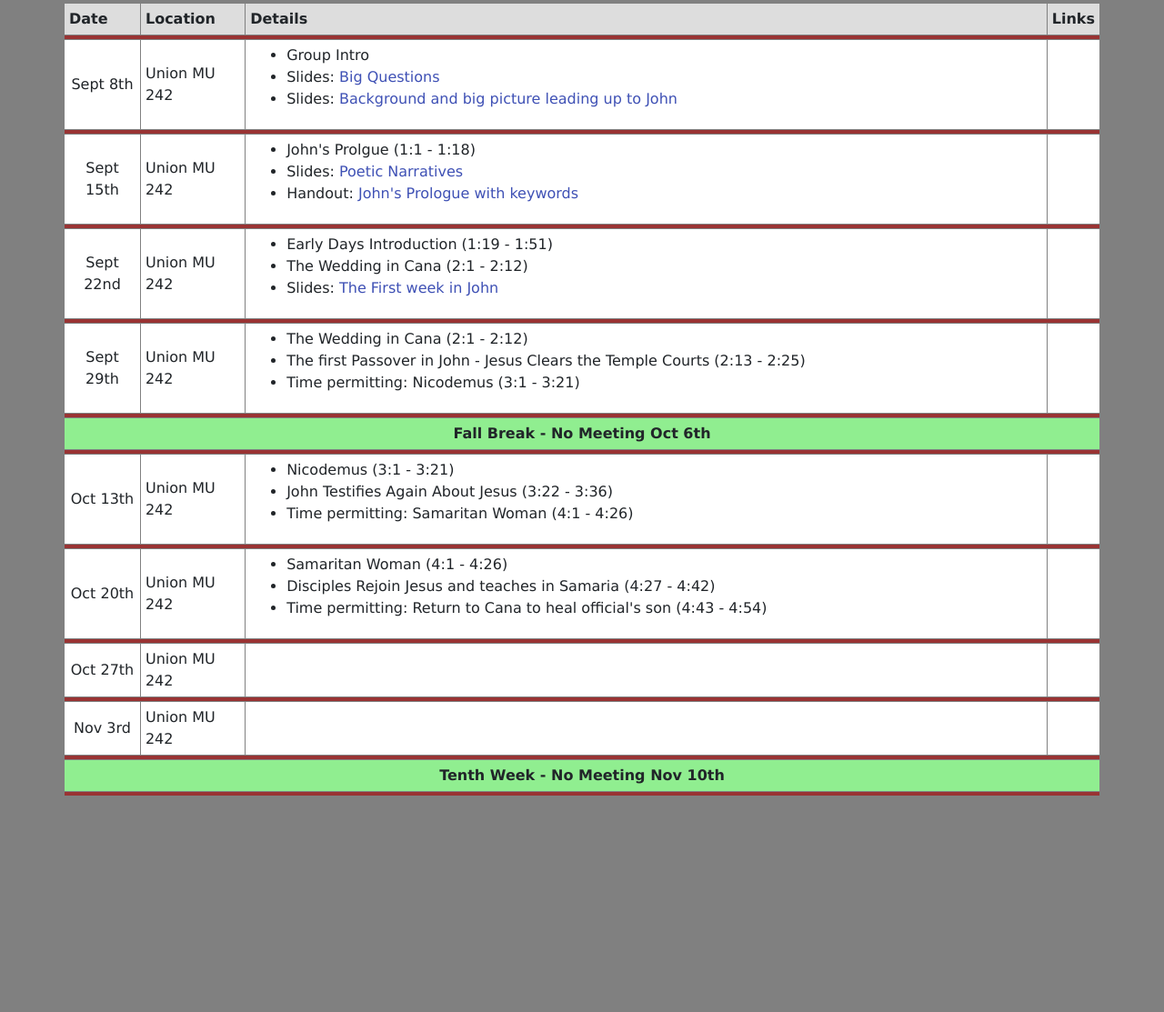
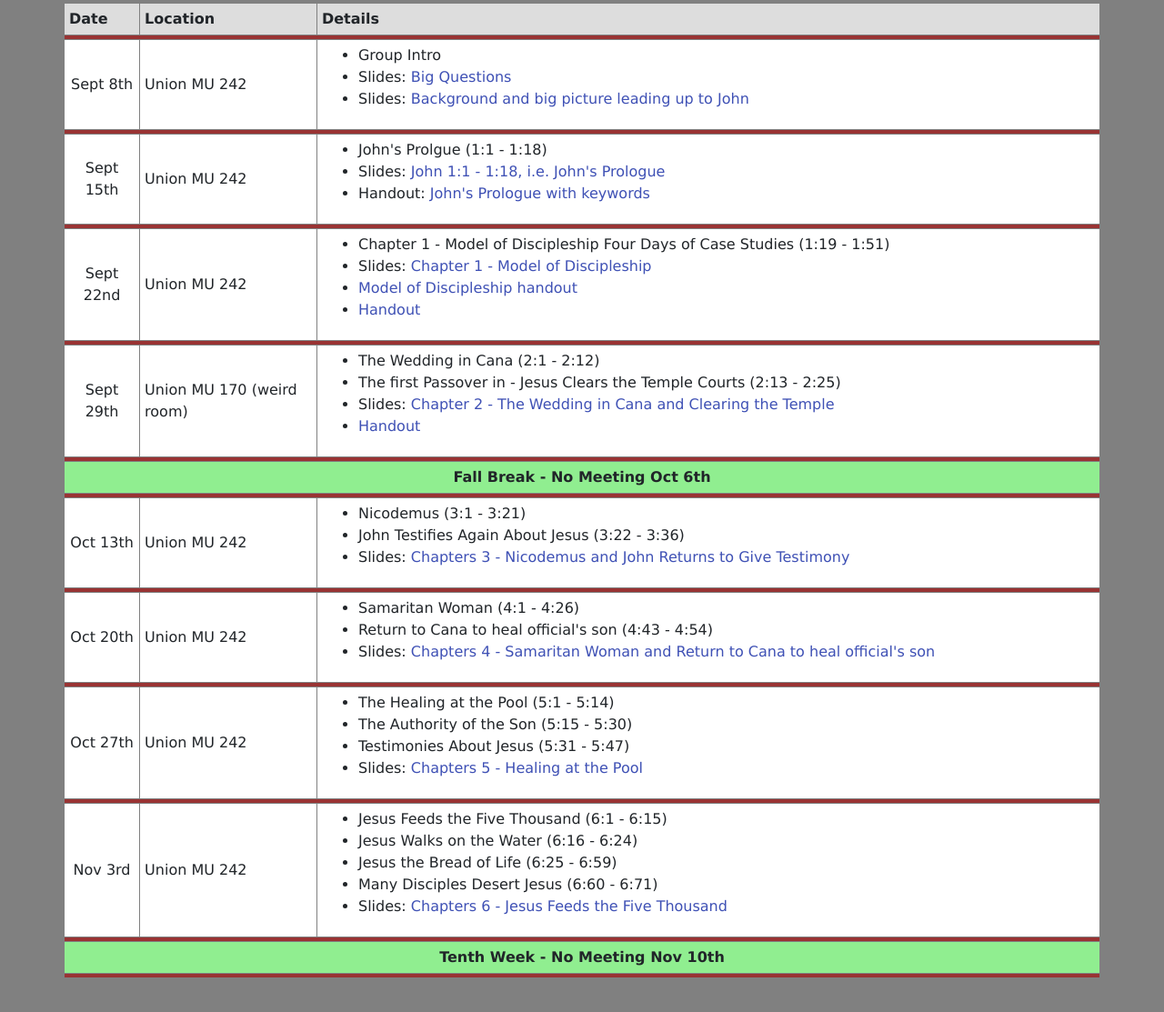
Before and after one commit to fisherds/walk-through-john, a plain HTML site: page public/index.html in a window 1280 px wide. Shown: the part 183-1296 px from the top of the page at 91% size. Before the commit the page ends 1179 px from the top, so only its background shows below. Drawn offline with Linux system fonts and the light colour scheme; some packages are replaced by stand-ins of ours.

Commit message:
name changes

```diff
--- a/public/index.html
+++ b/public/index.html
@@ -1,6 +1,5 @@
 <!doctype html>
 <html lang="en">
-
 <head>
   <meta charset="utf-8">
   <meta name="viewport" content="width=device-width, initial-scale=1, shrink-to-fit=no">
@@ -9,20 +8,16 @@
   <link rel="stylesheet" href="styles/main.css">
   <title>Walk Through John</title>
 </head>
-
 <body>
   <nav class="navbar navbar-dark fixed-top">
     <a class="navbar-brand" href="#">A Walk Through John</a>
   </nav>
   <div id="mainPage" class="container page-container">
-
     <p class="lead text-center">
       <a style="background-color: white;" class="btn btn-secondary btn-lg btn-outline"
         href="https://docs.google.com/forms/d/e/1FAIpQLSfEIPC4HJn7w3PF0K5ELq5bC3lSItKebbFhyRmAnRi3xdIHUg/viewform"
         role="button">Share that you are here</a>
     </p>
-
-
     <h3 class="schedule-heading">Fall 2023-2024</h3>
     <div id="schedule" class="row">
       <table style="font-family: Geneva, Roboto, 'Helvetica Neue', Arial, 'Noto SansRoboto', sans-serif;"
@@ -32,10 +27,9 @@
             <td><b>Date</b></td>
             <td><b>Location</td>
             <td><b>Details</b></td>
-            <td><b>Links</b></td>
           </tr>
           <tr>
-            <td colspan="4" style="color:white;padding:2px 10px;background-color:rgba(128,0,0,0.8)"></td>
+            <td colspan="3" style="color:white;padding:2px 10px;background-color:rgba(128,0,0,0.8)"></td>
           </tr>
           <tr valign="center">
             <td>
@@ -63,10 +57,9 @@
                 &nbsp; &nbsp; &nbsp; &nbsp; &nbsp; &nbsp; &nbsp; &nbsp; &nbsp; &nbsp; &nbsp; &nbsp; &nbsp; &nbsp; &nbsp;
                 &nbsp; &nbsp; &nbsp; &nbsp; &nbsp; &nbsp; &nbsp;</span>
             </td>
-            <td></td>
           </tr>
           <tr>
-            <td colspan="4" style="color:white;padding:2px 10px;background-color:rgba(128,0,0,0.8)"></td>
+            <td colspan="3" style="color:white;padding:2px 10px;background-color:rgba(128,0,0,0.8)"></td>
           </tr>
           <tr>
             <td>
@@ -81,18 +74,16 @@
                   John's Prolgue (1:1 - 1:18)
                 </li>
                 <li>Slides: <a
-                    href="https://docs.google.com/presentation/d/1h6oCOX846HKAnk0o70g2qUO3Ab3pffHQlAHGDZErqn0/edit?usp=sharing">Poetic
-                    Narratives</a></li>
+                    href="https://docs.google.com/presentation/d/1h6oCOX846HKAnk0o70g2qUO3Ab3pffHQlAHGDZErqn0/edit?usp=sharing">John
+                    1:1 - 1:18, i.e. John's Prologue</a></li>
                 <li>Handout: <a
                     href="https://docs.google.com/presentation/d/14s76ZJUcaXrNTY2JbL_912bu2DTZ5RrnG7m9cHH644A/edit?usp=sharing">John's
                     Prologue with keywords</a></li>
               </ul>
             </td>
-            <td>
-            </td>
           </tr>
           <tr>
-            <td colspan="4" style="color:white;padding:2px 10px;background-color:rgba(128,0,0,0.8)"></td>
+            <td colspan="3" style="color:white;padding:2px 10px;background-color:rgba(128,0,0,0.8)"></td>
           </tr>
           <tr style="background: white;">
             <td>
@@ -104,29 +95,30 @@
             <td>
               <ul>
                 <li>
-                  Early Days Introduction (1:19 - 1:51)
-                </li>
-                <li>
-                  The Wedding in Cana (2:1 - 2:12)
+                  Chapter 1 - Model of Discipleship Four Days of Case Studies (1:19 - 1:51)
                 </li>
                 <li>Slides: <a
-                    href="https://docs.google.com/presentation/d/13Yher78qnWn9oumfmZV6z7-lZA9Q31Vpu6X-BfSQXkA/edit?usp=sharing">The
-                    First week in John</a>
+                    href="https://docs.google.com/presentation/d/13Yher78qnWn9oumfmZV6z7-lZA9Q31Vpu6X-BfSQXkA/edit?usp=sharing">
+                    Chapter 1 - Model of Discipleship</a>
+                </li>
+                <li><a
+                    href="https://docs.google.com/presentation/d/155OGtu6tmrTk70ie5ZB6BshtkjKjWOO8K74xOnNOUY4/edit?usp=sharing">Model
+                    of Discipleship handout</a></li>
+                <li><a
+                    href="https://docs.google.com/presentation/d/1fd-Jjq_812ft1EgpBPG1uAwh_OO6Sp7ISIHv9QAOURw/edit?usp=sharing">Handout</a>
                 </li>
               </ul>
             </td>
-            <td>
-            </td>
           </tr>
           <tr>
-            <td colspan="4" style="color:white;padding:2px 10px;background-color:rgba(128,0,0,0.8)"></td>
+            <td colspan="3" style="color:white;padding:2px 10px;background-color:rgba(128,0,0,0.8)"></td>
           </tr>
           <tr style="background: white;">
             <td>
               <div style="text-align:center">Sept 29th</div>
             </td>
             <td>
-              Union MU 242
+              Union MU 170 (weird room)
             </td>
             <td>
               <ul>
@@ -134,28 +126,29 @@
                   The Wedding in Cana (2:1 - 2:12)
                 </li>
                 <li>
-                  The first Passover in John - Jesus Clears the Temple Courts (2:13 - 2:25)
+                  The first Passover in - Jesus Clears the Temple Courts (2:13 - 2:25)
                 </li>
-                <li>
-                  Time permitting: Nicodemus (3:1 - 3:21)
+                <li>Slides: <a
+                    href="https://docs.google.com/presentation/d/17uK1I6S1VrolphfnVYPKDRL9jpJY9qzQ2mLKLRiG4F4/edit?usp=sharing">
+                    Chapter 2 - The Wedding in Cana and Clearing the Temple</a>
+                </li>
+                <li><a
+                    href="https://docs.google.com/presentation/d/1fd-Jjq_812ft1EgpBPG1uAwh_OO6Sp7ISIHv9QAOURw/edit?usp=sharing">Handout</a>
                 </li>
               </ul>
             </td>
-            <td>
-            </td>
           </tr>
           <tr>
-            <td colspan="4" style="color:white;padding:2px 10px;background-color:rgba(128,0,0,0.8)"></td>
+            <td colspan="3" style="color:white;padding:2px 10px;background-color:rgba(128,0,0,0.8)"></td>
           </tr>
           <tr>
-            <td colspan="4" style="text-align:center;background-color:lightgreen;font-weight: bold;">Fall Break - No
+            <td colspan="3" style="text-align:center;background-color:lightgreen;font-weight: bold;">Fall Break - No
               Meeting Oct 6th</td>
           </tr>
           <tr>
-            <td colspan="4" style="color:white;padding:2px 10px;background-color:rgba(128,0,0,0.8)"></td>
+            <td colspan="3" style="color:white;padding:2px 10px;background-color:rgba(128,0,0,0.8)"></td>
           </tr>
           <tr style="background: white;">
-
             <td>
               <div style="text-align:center">Oct 13th</div>
             </td>
@@ -170,16 +163,15 @@
                 <li>
                   John Testifies Again About Jesus (3:22 - 3:36)
                 </li>
-                <li>
-                  Time permitting: Samaritan Woman (4:1 - 4:26)
+                <li>Slides: <a
+                    href="https://docs.google.com/presentation/d/1rz3ljiYCAUDQZn6okCAWZJP5qSKXIR0RP_tVrepwcHA/edit?usp=sharing">
+                    Chapters 3 - Nicodemus and John Returns to Give Testimony</a>
                 </li>
               </ul>
             </td>
-            <td>
-            </td>
           </tr>
           <tr>
-            <td colspan="4" style="color:white;padding:2px 10px;background-color:rgba(128,0,0,0.8)"></td>
+            <td colspan="3" style="color:white;padding:2px 10px;background-color:rgba(128,0,0,0.8)"></td>
           </tr>
           <tr style="background: white;">
             <td>
@@ -194,23 +186,19 @@
                   Samaritan Woman (4:1 - 4:26)
                 </li>
                 <li>
-                  Disciples Rejoin Jesus and teaches in Samaria (4:27 - 4:42)
+                  Return to Cana to heal official's son (4:43 - 4:54)
                 </li>
-                <li>
-                  Time permitting: Return to Cana to heal official's son (4:43 - 4:54)
+                <li>Slides: <a
+                    href="https://docs.google.com/presentation/d/1OjtcNf95UemBTr88HdHHIx0FHW4L5pxjuE3NExLlY3c/edit?usp=sharing">
+                    Chapters 4 - Samaritan Woman and Return to Cana to heal official's son</a>
                 </li>
               </ul>
-
-            </td>
-            <td>
-
             </td>
           </tr>
           <tr>
-            <td colspan="4" style="color:white;padding:2px 10px;background-color:rgba(128,0,0,0.8)"></td>
+            <td colspan="3" style="color:white;padding:2px 10px;background-color:rgba(128,0,0,0.8)"></td>
           </tr>
           <tr style="background: white;">
-
             <td>
               <div style="text-align:center">Oct 27th</div>
             </td>
@@ -218,15 +206,27 @@
               Union MU 242
             </td>
             <td>
-            </td>
-            <td>
+              <ul>
+                <li>
+                  The Healing at the Pool (5:1 - 5:14)
+                </li>
+                <li>
+                  The Authority of the Son (5:15 - 5:30)
+                </li>
+                <li>
+                  Testimonies About Jesus (5:31 - 5:47)
+                </li>
+                <li>Slides: <a
+                    href="https://docs.google.com/presentation/d/13gtPifUOeVzQ5_6TO56sExKRS_L8fbiD_QgZlw_SJ3w/edit?usp=sharing">
+                    Chapters 5 - Healing at the Pool</a>
+                </li>
+              </ul>
             </td>
           </tr>
           <tr>
-            <td colspan="4" style="color:white;padding:2px 10px;background-color:rgba(128,0,0,0.8)"></td>
+            <td colspan="3" style="color:white;padding:2px 10px;background-color:rgba(128,0,0,0.8)"></td>
           </tr>
           <tr style="background: white;">
-
             <td>
               <div style="text-align:center">Nov 3rd</div>
             </td>
@@ -234,20 +234,34 @@
               Union MU 242
             </td>
             <td>
-            </td>
-            <td>
+              <ul>
+                <li>
+                  Jesus Feeds the Five Thousand (6:1 - 6:15)
+                </li>
+                <li>
+                  Jesus Walks on the Water (6:16 - 6:24)
+                </li>
+                <li>
+                  Jesus the Bread of Life (6:25 - 6:59)
+                </li>
+                <li>
+                  Many Disciples Desert Jesus (6:60 - 6:71)
+                </li>
+                <li>Slides: <a href="">
+                    Chapters 6 - Jesus Feeds the Five Thousand</a>
+                </li>
+              </ul>
             </td>
           </tr>
           <tr>
-            <td colspan="4" style="color:white;padding:2px 10px;background-color:rgba(128,0,0,0.8)"></td>
+            <td colspan="3" style="color:white;padding:2px 10px;background-color:rgba(128,0,0,0.8)"></td>
           </tr>
-
           <tr>
-            <td colspan="4" style="text-align:center;background-color:lightgreen;font-weight: bold;">Tenth Week - No
+            <td colspan="3" style="text-align:center;background-color:lightgreen;font-weight: bold;">Tenth Week - No
               Meeting Nov 10th</td>
           </tr>
           <tr>
-            <td colspan="4" style="color:white;padding:2px 10px;background-color:rgba(128,0,0,0.8)"> </td>
+            <td colspan="3" style="color:white;padding:2px 10px;background-color:rgba(128,0,0,0.8)"> </td>
           </tr>
         </tbody>
       </table>
```
